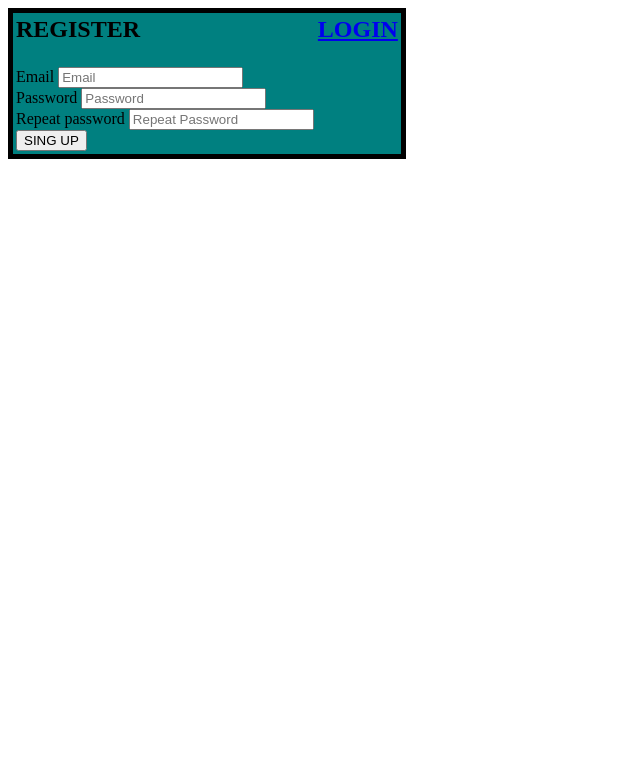
After one commit to SzYmoonJ/ZSP-SZOP, a PHP site: page /register.php in a window 1280 px wide. The commit adds this page. Shown: the top 783 px of the page, without its empty margins (0-640 px from the left). Run offline with PHP 8.4, Linux system fonts and the light colour scheme.

Commit message:
login i rejestracja

```diff
--- /dev/null
+++ b/stronka/register.php
@@ -0,0 +1,48 @@
+<html>
+    <head>
+    <meta charset="UTF-08">
+    <title>register-ZSPSZOP</title>
+    </head>
+    <body>
+        <form  method="POST">
+            <table style="width=auto;background-color:teal;border:5px solid #000;">
+                <tr>
+                    <td>
+                        <h2>REGISTER</h2>
+                    </td>
+                    <td>
+                        <h2><a href="index.php">LOGIN</a></h2>
+                    </td>
+                </tr>
+                <tr>
+                    <td>
+                        <label>Email</label>
+                        <input type="text" name="email" id="email" placeholder="Email"><br>
+                        <label>Password</label>
+                        <input type="password" name="pass" id="pass" placeholder="Password"><br>
+                        <label>Repeat password</label>
+                        <input type="password" name="rpass" id="rpass" placeholder="Repeat Password"><br>
+                        <button type="submit">SING UP</button>
+                    </td>
+                </tr>
+            </table>
+        </form>
+        <?php
+            $con = new mysqli('localhost','root','','zsp-szop');
+            if (isset($_POST["email"]) && isset($_POST["pass"]) && isset($_POST["rpass"])){
+                $t="SELECT id FROM users WHERE email='".$_POST["email"]."'";
+                $result=$con->query($t);
+                $id=$result->fetch_all(MYSQLI_ASSOC);
+                if (count($id)==0){
+                   if ($_POST["pass"]==$_POST["rpass"]){
+                       $add="INSERT INTO users(`email`, `password`, `is_admin`) VALUES ('".$_POST["email"]."','".$_POST["pass"]."','0')";
+                       $con->query($add);
+                       header("location:index.php");
+                   }else{
+                     print("Hasła się nie zgadzają");
+                   };
+               };
+            };
+        ?>
+    </body>
+</html>
--- a/zapytania.sql
+++ b/zapytania.sql
@@ -34,3 +34,9 @@ WHERE offers.id="5" AND offers.id NOT IN (SELECT offer_id FROM orders);
 
 #buy - zakup przedmiotu
 INSERT INTO orders (`offer_id`, `user_id`) VALUES ('8','3');
+
+
+##users
+#add_new_user -- dodaje nowego użytkownika
+INSERT INTO users(`email`, `password`, `is_admin`)
+VALUES ('il@wp.pl','haslo','0');
```
Also changed, not shown: stronka/index.php (+23 -12 lines), stronka/main.php (added).
